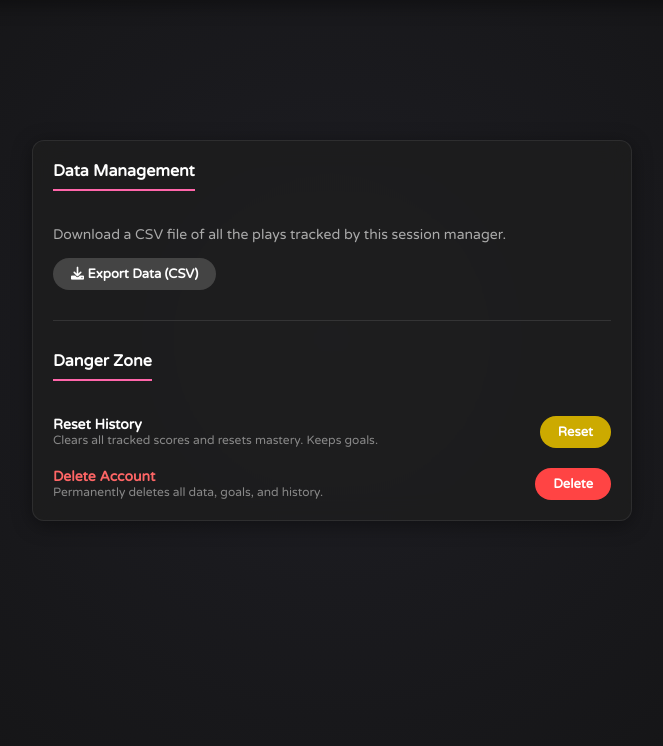
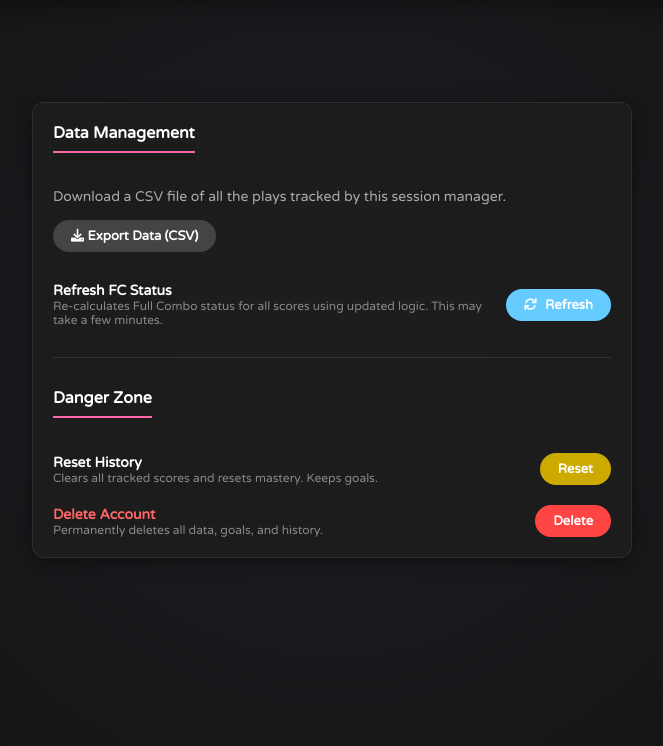
Before and after one commit to cestzy/osu-progress-site, a Flask app: page /settings in a window 1280 px wide. Shown: the part 69-815 px from the top of the page, without its empty margins (308-971 px from the left). Run offline with Flask 3, Linux system fonts and the light colour scheme; the visitor is signed in with stand-in values (Sample User, id 1); some libraries are stand-ins or nearby versions.

Commit message:
Add FC status refresh endpoint and settings button to recalculate FC for all scores

```diff
--- a/app.py
+++ b/app.py
@@ -620,6 +620,131 @@ def reset_history():
     conn.close()
     return redirect('/settings')
 
+@app.route('/refresh_fc_status', methods=['POST'])
+def refresh_fc_status():
+    """Refreshes FC status for all scores by re-fetching from API and recalculating"""
+    if 'user_id' not in session:
+        return jsonify({'status': 'error', 'message': 'Not logged in'}), 401
+
+    token = session.get('token')
+    if not token:
+        return jsonify({'status': 'error', 'message': 'Token expired'}), 401
+
+    headers = {'Authorization': f'Bearer {token}'}
+    conn = get_db_connection()
+    cur = conn.cursor()
+
+    # Get all scores for this user
+    cur.execute("""
+        SELECT id, osu_score_id, beatmap_id, max_combo
+        FROM score_history
+        WHERE user_id = %s
+        ORDER BY timestamp DESC
+    """, (session['user_id'],))
+
+    scores_to_refresh = cur.fetchall()
+    total_scores = len(scores_to_refresh)
+    updated_count = 0
+    error_count = 0
+
+    import time
+
+    for idx, (score_history_id, osu_score_id, beatmap_id, stored_max_combo) in enumerate(scores_to_refresh):
+        try:
+            # Fetch score data from osu! API
+            score_response = requests.get(
+                f'https://osu.ppy.sh/api/v2/scores/{osu_score_id}',
+                headers=headers,
+                timeout=10
+            )
+
+            if score_response.status_code != 200:
+                error_count += 1
+                continue
+
+            score_data = score_response.json()
+
+            # Get score statistics
+            statistics = score_data.get('statistics', {})
+            miss_count = statistics.get('miss_count', 0)
+            score_rank = score_data.get('rank', '')
+            score_max_combo = score_data.get('max_combo', 0)
+
+            # Fetch beatmap data to get map_max_combo
+            if beatmap_id:
+                beatmap_response = requests.get(
+                    f'https://osu.ppy.sh/api/v2/beatmaps/{beatmap_id}',
+                    headers=headers,
+                    timeout=10
+                )
+
+                if beatmap_response.status_code == 200:
+                    beatmap_data = beatmap_response.json()
+                    map_max_combo = beatmap_data.get('max_combo', 0)
+                else:
+                    map_max_combo = 0
+            else:
+                map_max_combo = 0
+
+            # Recalculate FC status using the same logic as process_session_logic
+            is_fc = False
+            is_pfc = False
+
+            if score_rank == 'F':
+                is_fc = False
+            elif miss_count > 0:
+                is_fc = False
+            elif score_rank in ['X', 'XH']:
+                is_fc = True
+            elif map_max_combo > 0:
+                combo_diff = map_max_combo - score_max_combo
+
+                if combo_diff == 0:
+                    is_fc = True
+                    is_pfc = (miss_count == 0)
+                elif combo_diff < 0:
+                    is_fc = False
+                else:
+                    percentage_threshold = int(map_max_combo * 0.05)
+                    absolute_threshold = 50
+                    threshold = min(percentage_threshold, absolute_threshold)
+
+                    if combo_diff <= threshold:
+                        is_fc = True
+                    else:
+                        is_fc = False
+            else:
+                is_fc = False
+
+            # Update the score in database
+            cur.execute("""
+                UPDATE score_history
+                SET is_fc = %s, is_pfc = %s, max_combo = %s
+                WHERE id = %s
+            """, (is_fc, is_pfc, score_max_combo, score_history_id))
+
+            updated_count += 1
+
+            # Rate limiting: small delay to avoid hitting API limits
+            if (idx + 1) % 10 == 0:
+                time.sleep(0.5)  # Brief pause every 10 scores
+
+        except Exception as e:
+            print(f"Error refreshing score {osu_score_id}: {e}")
+            error_count += 1
+            continue
+
+    conn.commit()
+    cur.close()
+    conn.close()
+
+    return jsonify({
+        'status': 'success',
+        'total_scores': total_scores,
+        'updated': updated_count,
+        'errors': error_count
+    })
+
 # --- SESSION ENGINE (V6 Logic) ---
 
 def process_session_logic():
--- a/templates/settings.html
+++ b/templates/settings.html
@@ -27,6 +27,19 @@
             <a href="/export_data" class="btn-pill" style="text-decoration:none; display:inline-block; background: #444;">
                 <i class="fa-solid fa-download"></i> Export Data (CSV)
             </a>
+        </div>
+
+        <div class="settings-group" style="margin-top: 30px;">
+            <div style="display: flex; justify-content: space-between; align-items: center;">
+                <div>
+                    <strong style="color: white;">Refresh FC Status</strong>
+                    <div style="color: #888; font-size: 12px;">Re-calculates Full Combo status for all scores using updated logic. This may take a few minutes.</div>
+                </div>
+                <button class="btn-pill" id="refresh-fc-btn" style="background: var(--osu-blue);" onclick="refreshFCStatus()">
+                    <i class="fa-solid fa-arrows-rotate" id="refresh-fc-icon"></i> Refresh
+                </button>
+            </div>
+            <div id="refresh-fc-status" style="margin-top: 10px; color: #888; font-size: 12px; display: none;"></div>
         </div>
 
         <hr style="border: 0; border-top: 1px solid rgba(255,255,255,0.1); margin: 30px 0;">
@@ -105,7 +118,5 @@
                 }
             });
     }
-</script>
 
-</body>
-</html>
+    function refreshFCStatu
```
